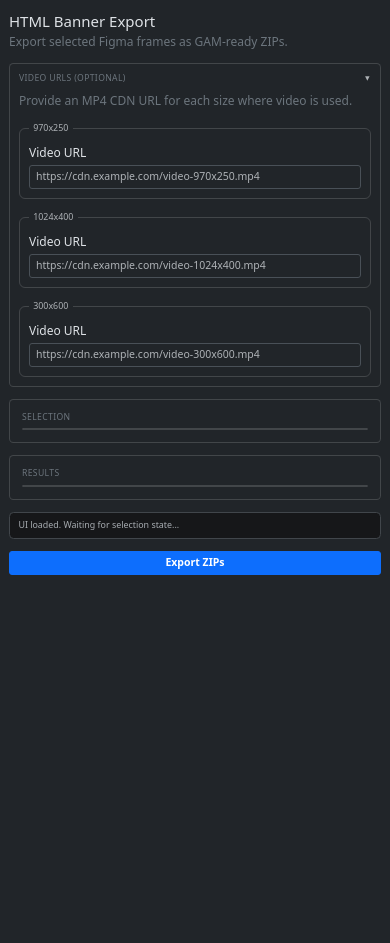
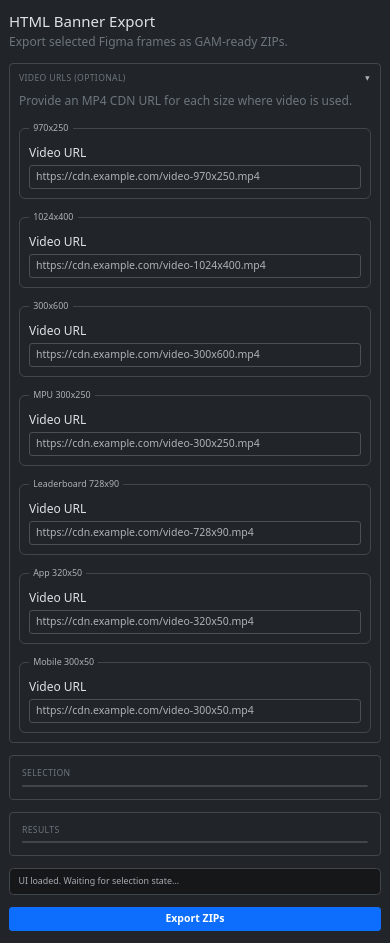
Before and after one commit to billypostleBBC/figma-html-banner-export, a website with bundled scripts: page src/ui.html in a window 390 px wide. Both pictures are taken after a click on the heading "VIDEO URLS (OPTIONAL)". Before the commit the page ends 844 px from the top, so only its background shows below. Built offline with nearby package versions, Linux system fonts and the light colour scheme.

Commit message:
added support for mpu, leaderboard, app and mobile unit sizes

```diff
--- a/src/shared.ts
+++ b/src/shared.ts
@@ -4,6 +4,10 @@ export const SUPPORTED_SIZES: Record<SupportedSize, SizeDimensions> = {
   '970x250': { width: 970, height: 250 },
   '1024x400': { width: 1024, height: 400 },
   '300x600': { width: 300, height: 600 },
+  '300x250': { width: 300, height: 250 },
+  '728x90': { width: 728, height: 90 },
+  '320x50': { width: 320, height: 50 },
+  '300x50': { width: 300, height: 50 },
 };
 
 export const REQUIRED_LAYERS = ['background-image', 'Branding', 'Heading', 'compliance', 'cta', 'click_area'] as const;
--- a/src/ui.html
+++ b/src/ui.html
@@ -64,6 +64,58 @@
                 >
               </div>
             </fieldset>
+
+            <fieldset class="video-group">
+              <legend>MPU 300x250</legend>
+              <div>
+                <label for="video-300x250-url" class="form-label mb-1">Video URL</label>
+                <input
+                  id="video-300x250-url"
+                  class="form-control form-control-sm"
+                  type="url"
+                  placeholder="https://cdn.example.com/video-300x250.mp4"
+                >
+              </div>
+            </fieldset>
+
+            <fieldset class="video-group">
+              <legend>Leaderboard 728x90</legend>
+              <div>
+                <label for="video-728x90-url" class="form-label mb-1">Video URL</label>
+                <input
+                  id="video-728x90-url"
+                  class="form-control form-control-sm"
+                  type="url"
+                  placeholder="https://cdn.example.com/video-728x90.mp4"
+                >
+              </div>
+            </fieldset>
+
+            <fieldset class="video-group">
+              <legend>App 320x50</legend>
+              <div>
+                <label for="video-320x50-url" class="form-label mb-1">Video URL</label>
+                <input
+                  id="video-320x50-url"
+                  class="form-control form-control-sm"
+                  type="url"
+                  placeholder="https://cdn.example.com/video-320x50.mp4"
+                >
+              </div>
+            </fieldset>
+
+            <fieldset class="video-group">
+              <legend>Mobile 300x50</legend>
+              <div>
+                <label for="video-300x50-url" class="form-label mb-1">Video URL</label>
+                <input
+                  id="video-300x50-url"
+                  class="form-control form-control-sm"
+                  type="url"
+                  placeholder="https://cdn.example.com/video-300x50.mp4"
+                >
+              </div>
+            </fieldset>
           </div>
         </details>
       </section>
--- a/src/ui.ts
+++ b/src/ui.ts
@@ -375,7 +375,10 @@ function collectVideoBySize(): Partial<Record<SupportedSize, VideoSpec | null>>
   const result: Partial<Record<SupportedSize, VideoSpec | null>> = {};
 
   for (const size of sizeOrder) {
-    const urlInput = document.getElementById(`video-${size}-url`) as HTMLInputElement;
+    const urlInput = document.getElementById(`video-${size}-url`) as HTMLInputElement | null;
+    if (!urlInput) {
+      throw new Error(`Video URL input is missing for ${size}. Rebuild and reload the plugin.`);
+    }
 
     const url = urlInput.value.trim();
 
```
Also changed, not shown: docs/FIGMA-NAMING-SCHEMA.md (+8 -0 lines), src/types.ts (+8 -1 lines), test/shared.test.ts (+9 -1 lines), README.md, manifest.json.
